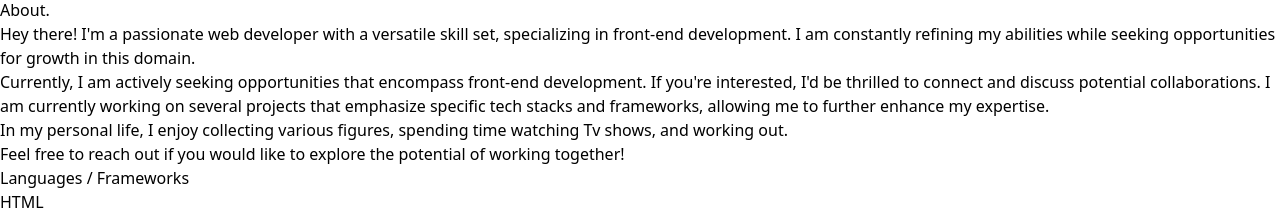
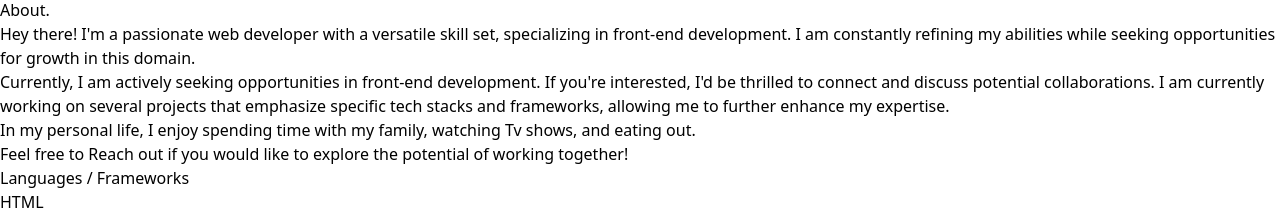
Before and after one commit to AaftabPinjari/Portfolio2024, a React (Vite) app: page / in a window 1280 px wide. Shown: the part 224-439 px from the top of the page. Built offline with nearby package versions, Linux system fonts and the light colour scheme.

Commit message:
touchup 3

```diff
--- a/src/sections/About.jsx
+++ b/src/sections/About.jsx
@@ -10,14 +10,14 @@ const About = () => {
                 I  am constantly refining my abilities while seeking opportunities for growth in this domain.
             </p>
             <p className="px-4 md:px-10 lg:px-24 font-semibold text-md">
-                Currently, I am actively seeking opportunities that encompass front-end development. If you're interested, I'd be thrilled to connect and discuss potential collaborations.
+                Currently, I am actively seeking opportunities in front-end development. If you're interested, I'd be thrilled to connect and discuss potential collaborations.
                 I am currently working on several projects that emphasize specific tech stacks and frameworks, allowing me to further enhance my expertise.
             </p>
             <p className="px-4 md:px-10 lg:px-24 font-semibold text-md">
-                In my personal life, I enjoy collecting various figures, spending time watching Tv shows, and working out.
+                In my personal life, I enjoy spending time with my family, watching Tv shows, and  eating out.
             </p>
             <p className="px-4 md:px-10 lg:px-24 font-semibold text-md">
-                Feel free to <a href="#contact"><span className="text-[#ff004f]">reach out</span></a> if you would like to explore the potential of working together!
+                Feel free to <a href="#contact"><span className="text-[#ff004f]">Reach out</span></a> if you would like to explore the potential of working together!
             </p>
             <h1 className="px-2 text-2xl font-bold mt-5">Languages<span className="text-[#ff004f]"> / </span>Frameworks</h1>
             <ul className="flex flex-wrap gap-3 mx-4">
```
